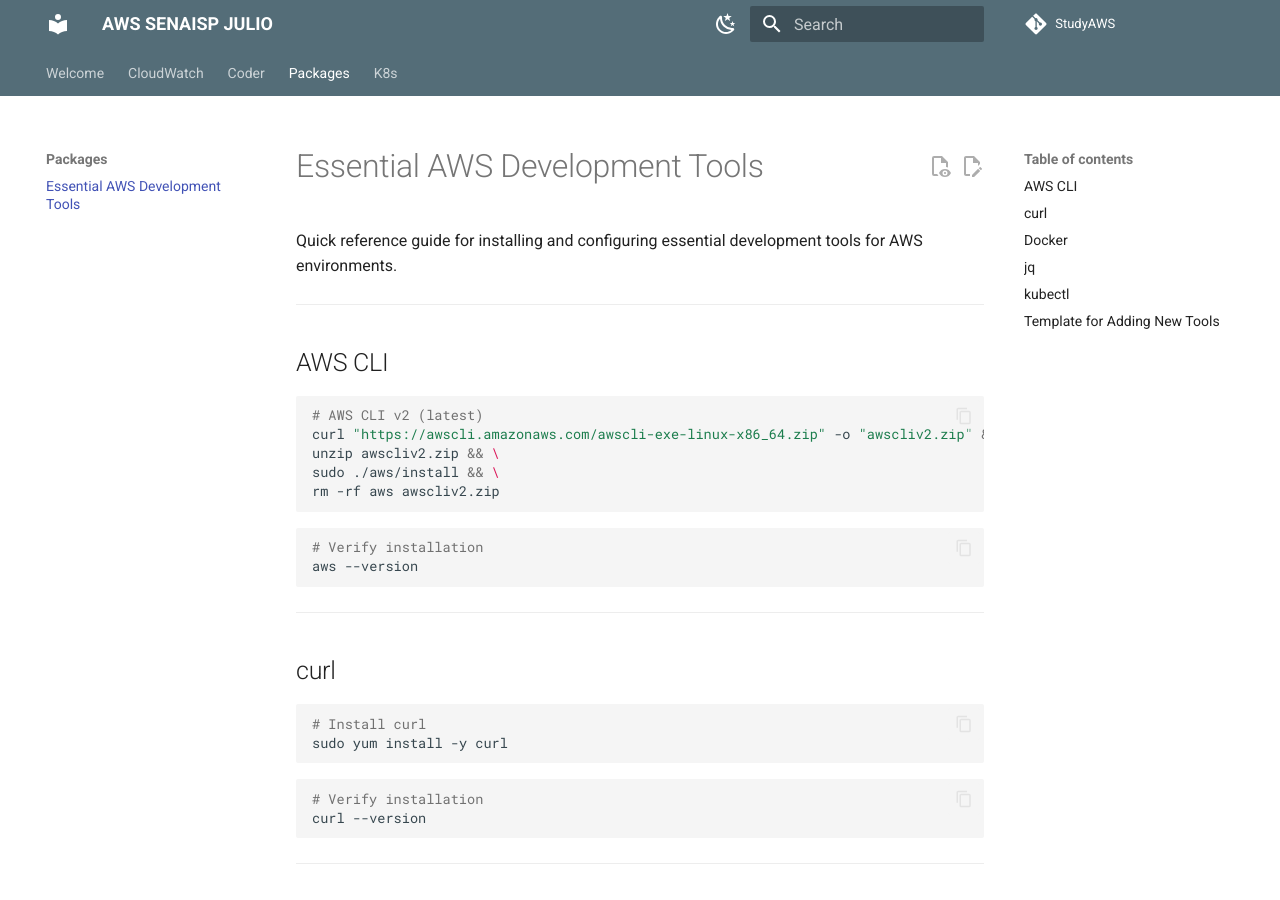
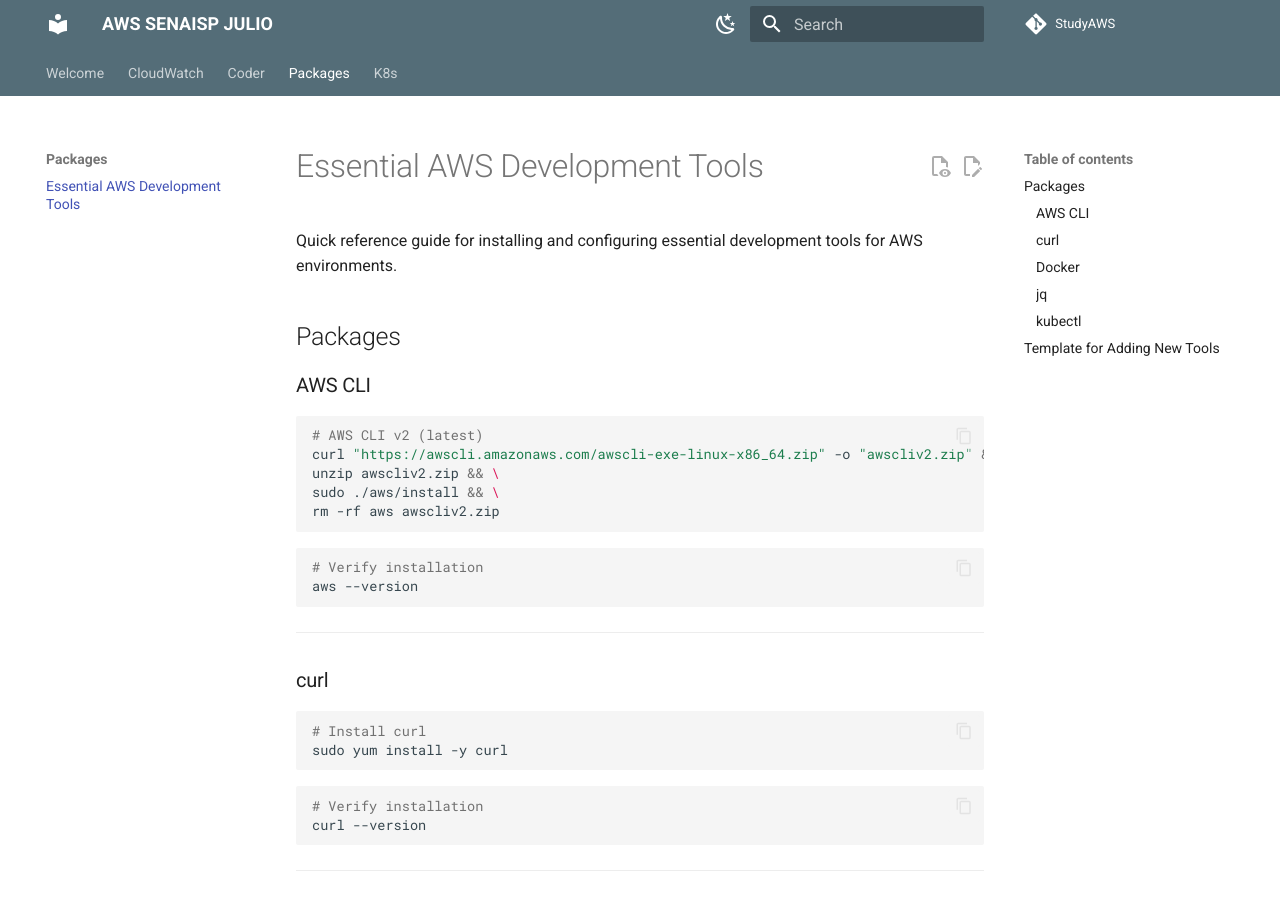
Before and after one commit to Julio-vincente/studyAWS, an MkDocs documentation site: the page built from docs/Packages/essential_aws_packages.md, in a window 1280 px wide and 900 px high. Built offline with MkDocs 1.6.1 and Material for MkDocs 9.7.7, drawn with Linux system fonts in a browser that asks for light colours; comment, search, counter and statistics services are not loaded.

Commit message:
fix essential_aws_packages

````diff
--- a/docs/Packages/essential_aws_packages.md
+++ b/docs/Packages/essential_aws_packages.md
@@ -2,9 +2,9 @@
 
 Quick reference guide for installing and configuring essential development tools for AWS environments.
 
----
+## Packages
 
-## AWS CLI
+### AWS CLI
 
 ```bash
 # AWS CLI v2 (latest)
@@ -21,7 +21,7 @@
 
 ---
 
-## curl
+### curl
 
 ```bash
 # Install curl
@@ -35,7 +35,7 @@
 
 ---
 
-## Docker
+### Docker
 
 ```bash
 # Install and configure Docker
@@ -52,7 +52,7 @@
 
 ---
 
-## jq
+### jq
 
 ```bash
 # Install jq JSON processor
@@ -66,7 +66,7 @@
 
 ---
 
-## kubectl
+### kubectl
 
 ```bash
 # Install kubectl
@@ -102,4 +102,3 @@
 # Verify installation
 verification command
 ```
-```
````
